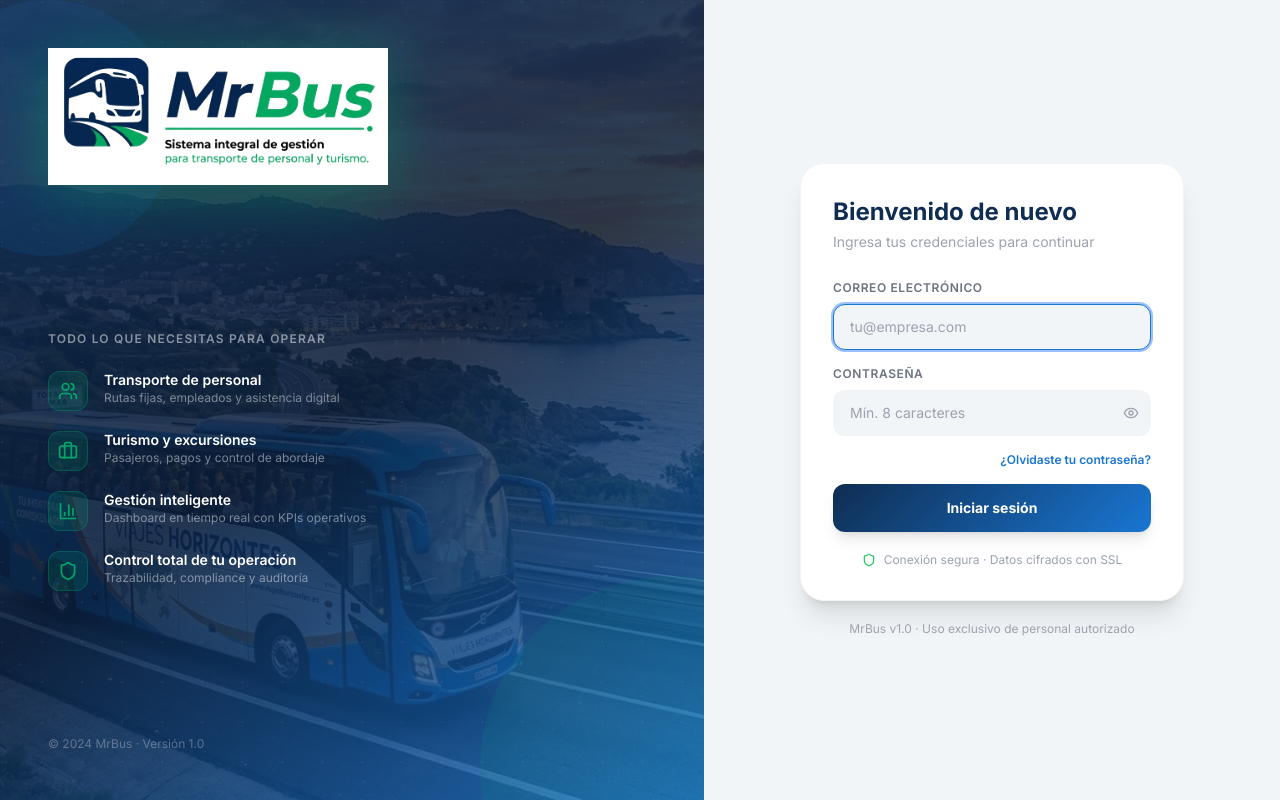
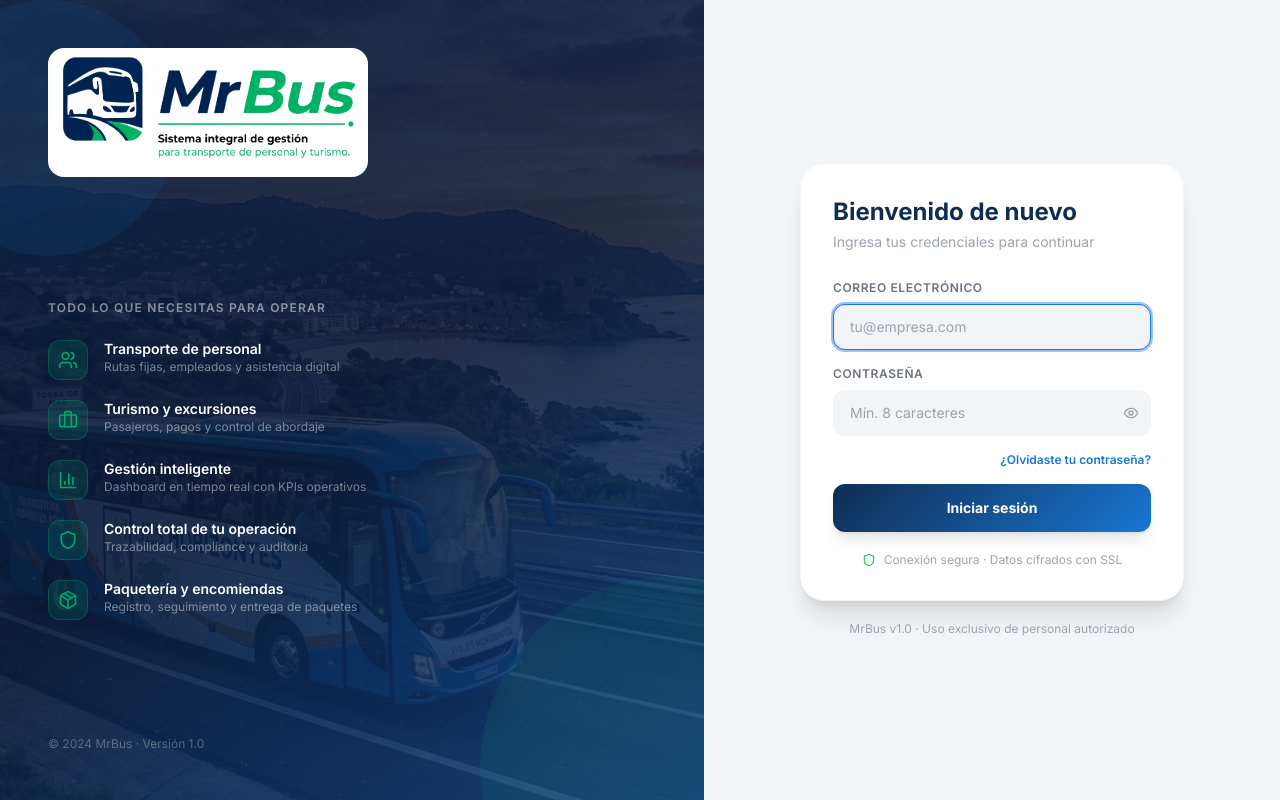
Before and after one commit to msmejoraprocesos/mrbus, a Next.js app: page /login in a window 1280 px wide. Built offline with nearby package versions, Linux system fonts and the light colour scheme; no server answers.

Commit message:
feat: fix logo blend + paqueteria feature

```diff
--- a/src/app/login/page.tsx
+++ b/src/app/login/page.tsx
@@ -3,7 +3,7 @@ import { useState } from 'react'
 import { useRouter } from 'next/navigation'
 import { createClient } from '@/lib/supabase/client'
 import { toast } from 'sonner'
-import { Loader2, Eye, EyeOff, Users, Briefcase, BarChart3, Shield } from 'lucide-react'
+import { Loader2, Eye, EyeOff, Users, Briefcase, BarChart3, Shield, Package } from 'lucide-react'
 import Image from 'next/image'
 
 const features = [
@@ -11,6 +11,7 @@ const features = [
   { icon: Briefcase, title: 'Turismo y excursiones',        desc: 'Pasajeros, pagos y control de abordaje' },
   { icon: BarChart3, title: 'Gestión inteligente',          desc: 'Dashboard en tiempo real con KPIs operativos' },
   { icon: Shield,    title: 'Control total de tu operación',desc: 'Trazabilidad, compliance y auditoría' },
+  { icon: Package,   title: 'Paquetería y encomiendas',     desc: 'Registro, seguimiento y entrega de paquetes' },
 ]
 
 export default function LoginPage() {
@@ -44,7 +45,7 @@ export default function LoginPage() {
         <div className="absolute inset-0 z-0">
           <Image src="/hero.jpg" alt="" fill className="object-cover object-center" priority />
           {/* Overlay gradiente para legibilidad */}
-          <div className="absolute inset-0" style={{ background: 'linear-gradient(145deg, rgba(15,45,82,0.92) 0%, rgba(10,31,61,0.85) 50%, rgba(25,118,210,0.80) 100%)' }} />
+          <div className="absolute inset-0" style={{ background: 'linear-gradient(145deg, rgba(10,28,60,0.93) 0%, rgba(10,28,60,0.88) 50%, rgba(15,65,130,0.85) 100%)' }} />
         </div>
 
         {/* Patrón punteado */}
@@ -55,12 +56,15 @@ export default function LoginPage() {
         <div className="absolute -bottom-40 -right-40 w-96 h-96 rounded-full opacity-10 z-10" style={{ background: '#00A86B' }} />
         <div className="absolute top-0 -left-20 w-64 h-64 rounded-full opacity-10 z-10" style={{ background: '#1976D2' }} />
 
-        {/* Logo */}
+        {/* Logo — mix-blend-mode elimina el fondo blanco */}
         <div className="relative z-20">
-          <Image src="/logo-mrbus.png" alt="MrBus" width={340} height={240}
-            className="object-contain"
-            style={{ filter: 'drop-shadow(0 8px 32px rgba(0,168,107,0.4)) brightness(1.05)' }}
-            priority />
+          <div className="inline-block rounded-2xl overflow-hidden"
+            style={{ mixBlendMode: 'screen' }}>
+            <Image src="/logo-mrbus.png" alt="MrBus" width={320} height={220}
+              className="object-contain"
+              style={{ filter: 'drop-shadow(0 4px 24px rgba(0,168,107,0.5)) brightness(1.1) contrast(1.05)' }}
+              priority />
+          </div>
         </div>
 
         {/* Features */}
```
